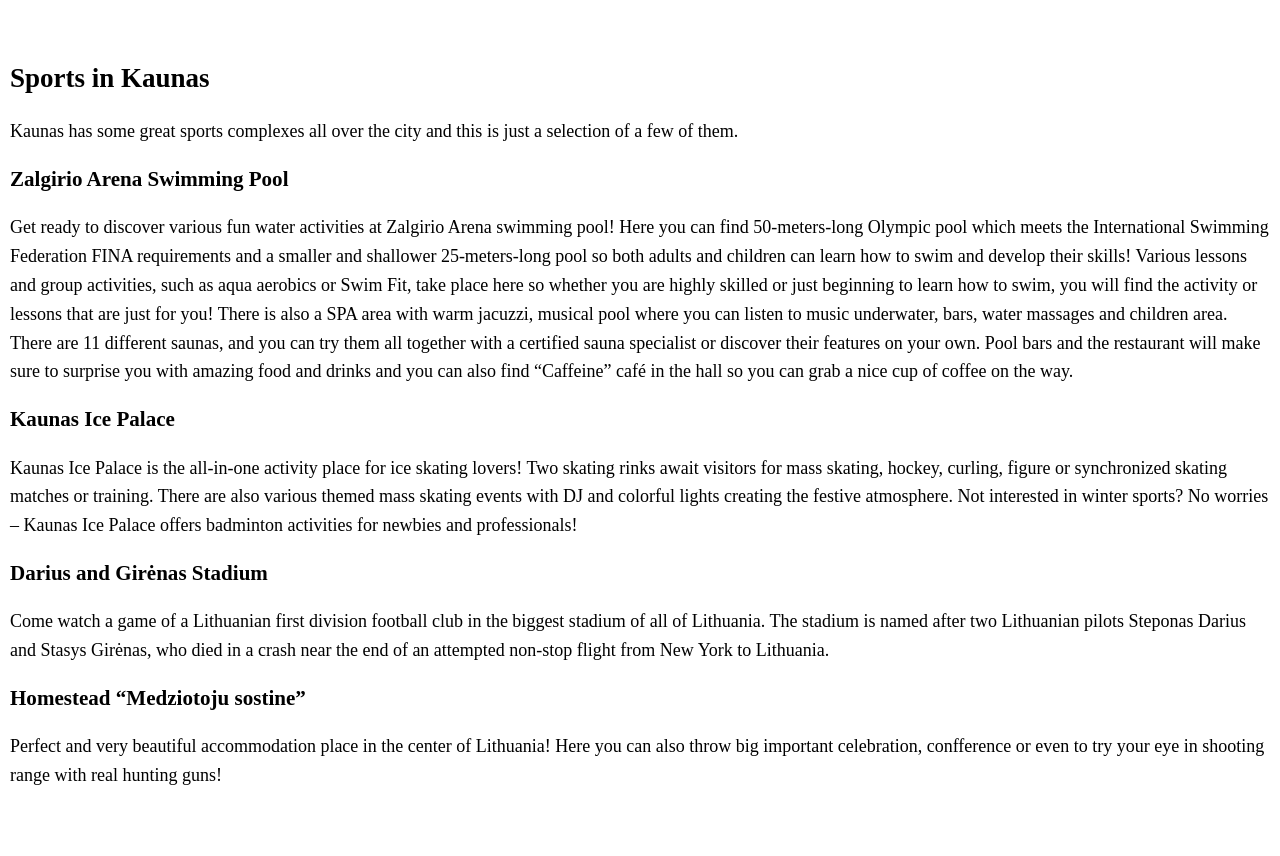
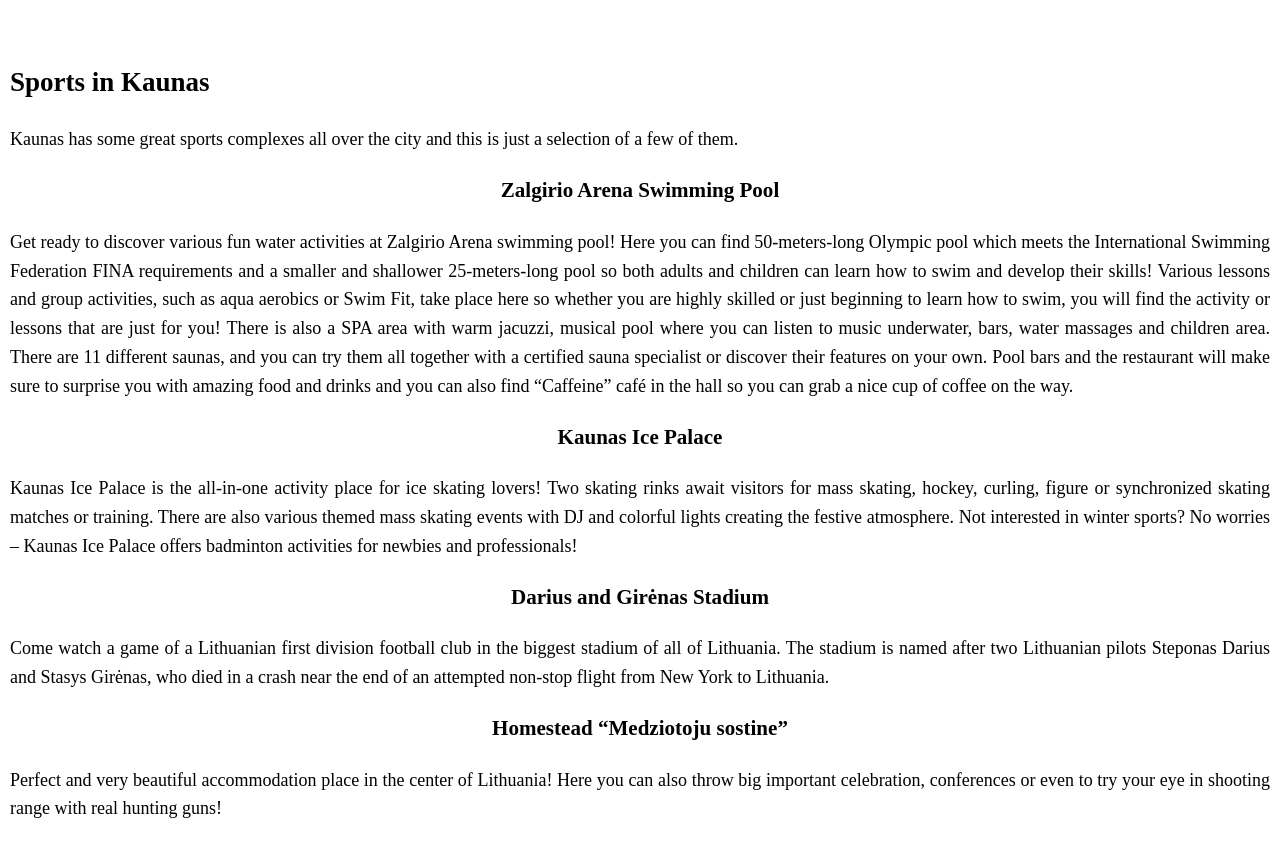
Before and after one commit to Angrypavlo/WebDesign, a plain HTML site: page sports.html in a window 1280 px wide. Before the commit the page ends 830 px from the top, so only its background shows below. Drawn offline with Linux system fonts and the light colour scheme.

Commit message:
Start rudimentary styling of content

```diff
--- a/css/style.css
+++ b/css/style.css
@@ -42,11 +42,21 @@ h1,h2,h3{
   line-height: 1.2
 }
 
+/* content pages */
+.context h1,h2,h3 {
+    line-height: 1.5;
+}
+.content h3 {
+    text-align: center;
+}
 .content img {
     width: 100%;
     height: auto;
 }
-
+.content p { /* main paragraphs */
+    text-align: justify;
+    text-justify: inter-word;
+}
 
 
 /* junk from the lectures */
--- a/sports.html
+++ b/sports.html
@@ -67,7 +67,7 @@
       <p>
 	Perfect and very beautiful accommodation place in the center
 	of Lithuania! Here you can also throw big important
-	celebration, confference or even to try your eye in shooting
+	celebration, conferences or even to try your eye in shooting
 	range with real hunting guns!
       </p>
 
```
